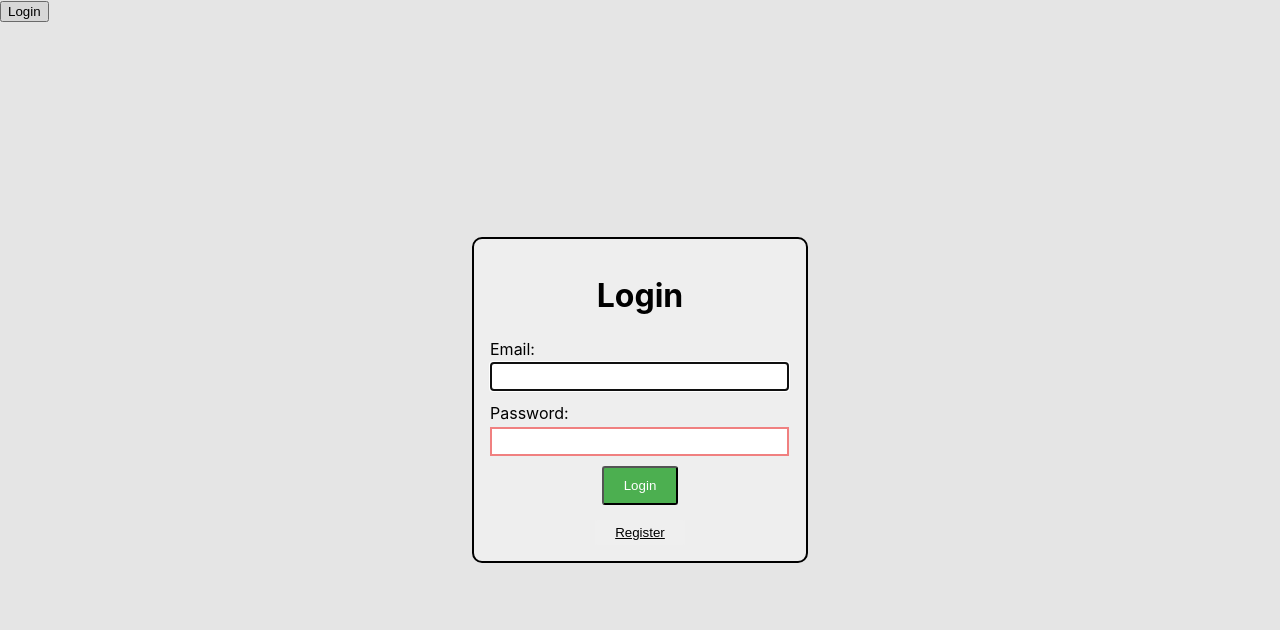
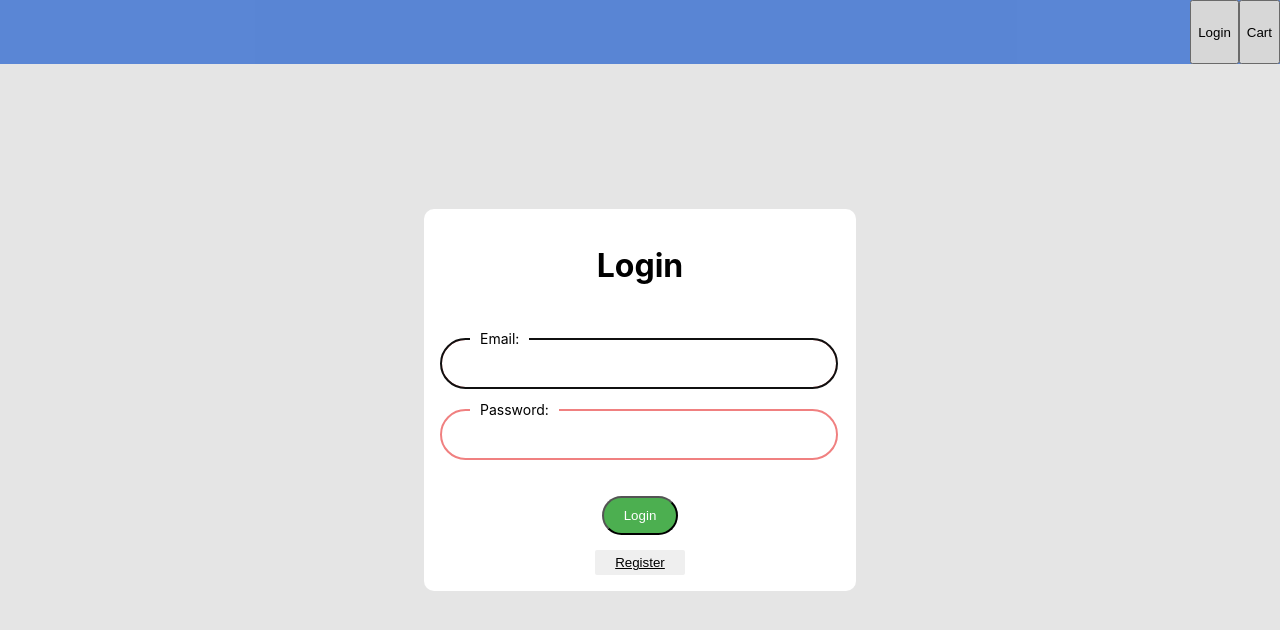
Before and after one commit to jgrove2/hackathon, a React (Create React App) app in the folder frontend/: page / in a window 1280 px wide. Both pictures are taken after a click on the button "Login". Shown: the top 630 px of the page. Built offline with nearby package versions, Linux system fonts and the light colour scheme.

Commit message:
loginsystem up and running css added

```diff
--- a/frontend/src/components/LoginModal.css
+++ b/frontend/src/components/LoginModal.css
@@ -1,8 +1,8 @@
 dialog {
-    width: 300px;
+    width: 400px;
     margin: auto auto;
-    background-color: #eee;
-    border: solid 2px;
+    background-color: #fff;
+    border: none;
     border-radius: 10px;
 }
 
@@ -20,20 +20,32 @@ dialog {
     line-height: 1.6;
     font-weight: semi-bold;
     text-align: left;
+    background-color: white;
+    position: absolute;
+    display: inline-block;
+    padding: 0 10px;
+    transform: translate(30px, -10px);
+    font-size: 14px;
 }
 
 .form-input input{
-    width: 95%;
-    padding: 5px;
-    margin-bottom: 10px;
+    width: 23rem;
+    padding: 1rem .8rem;
+    margin-bottom: 20px;
+    border-radius: 100px;
 }
 
 .form-input input:invalid {
     border: 2px solid lightcoral;
 }
 
-.form-input input:valid {
-    border: 2px solid lightseagreen;
+.form-input input[type=text]:focus {
+    border: 2px solid lightcoral;
+    box-shadow: 0 0 5px lightcoral;
+}
+
+.form-input input[type=text]:valid {
+    border: 1px solid lightseagreen;
 }
 
 .form-button {
@@ -44,8 +56,9 @@ dialog {
     padding: 10px 20px;
     background-color: #4caf50;
     color: #fff;
-    border-radius: 3px;
+    border-radius: 20px;
     cursor: pointer;
+    margin-top: 1rem;
 }
 
 .form-button button:hover {
--- a/frontend/src/components/LoginPrompt.js
+++ b/frontend/src/components/LoginPrompt.js
@@ -31,7 +31,7 @@ const LoginPrompt = ({setOpen, setError}) => {
     }
     return (
         <>
-        <h1 style={{textAlign: "center"}}>Login</h1>
+        <h1 style={{textAlign: "center", paddingBottom: "2rem"}}>Login</h1>
             <form className="form-container" onSubmit={handleSubmit}>
                 <div className="form-input">
                     <label for='email'>Email:</label>
--- /dev/null
+++ b/frontend/src/components/Navbar.css
@@ -0,0 +1,8 @@
+.Navbar {
+    background-color: cornflowerblue;
+    height: 4rem;
+    position: absolute;
+    width: 100%;
+    display: flex;
+    justify-content: right;
+}
--- a/frontend/src/components/Navbar.js
+++ b/frontend/src/components/Navbar.js
@@ -1,5 +1,6 @@
 import React, {useState} from 'react';
 import LoginModal from './LoginModal';
+import './Navbar.css';
 
 const Navbar = () => {
     const [modalOpen, setModalOpen] = useState(false);
@@ -11,9 +12,10 @@ const Navbar = () => {
     return (
         <>
             <div className='Navbar'>
-                <button onClick={toggleModal}>Login</button>
+                <button className='login' onClick={toggleModal}>Login</button>
+                <button className='cart'>Cart</button>
+            </div>
                 <LoginModal open={modalOpen} setOpen={setModalOpen}/>
-            </div>
         </>
     )
 }
--- a/frontend/src/components/SignupPrompt.js
+++ b/frontend/src/components/SignupPrompt.js
@@ -34,7 +34,7 @@ const SignupPrompt = ({ setOpen, setError, setBack }) => {
 
     return (
         <>
-            <h1 style={{ textAlign: "center" }}>Register</h1>
+            <h1 style={{ textAlign: "center", paddingBottom: "2rem"}}>Register</h1>
             <form className="form-container" onSubmit={handleSubmit}>
                 <div className="form-input">
                     <label for='email'>Email:</label>
```
